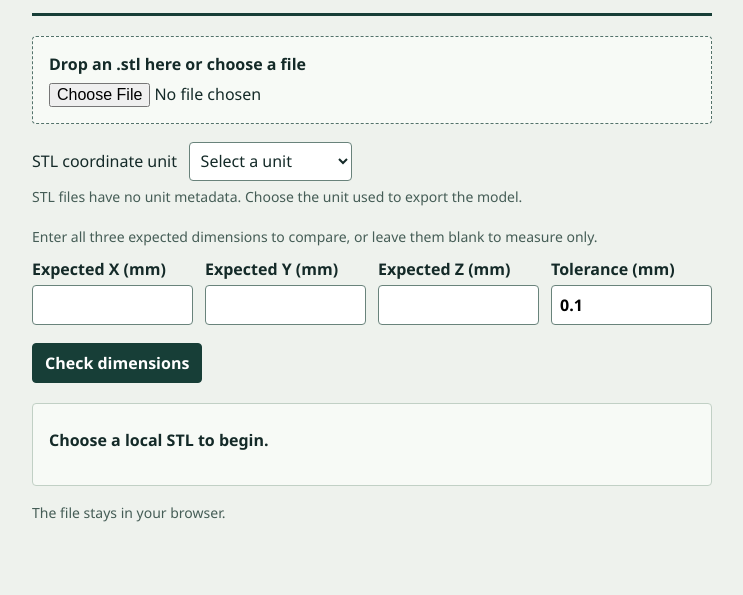
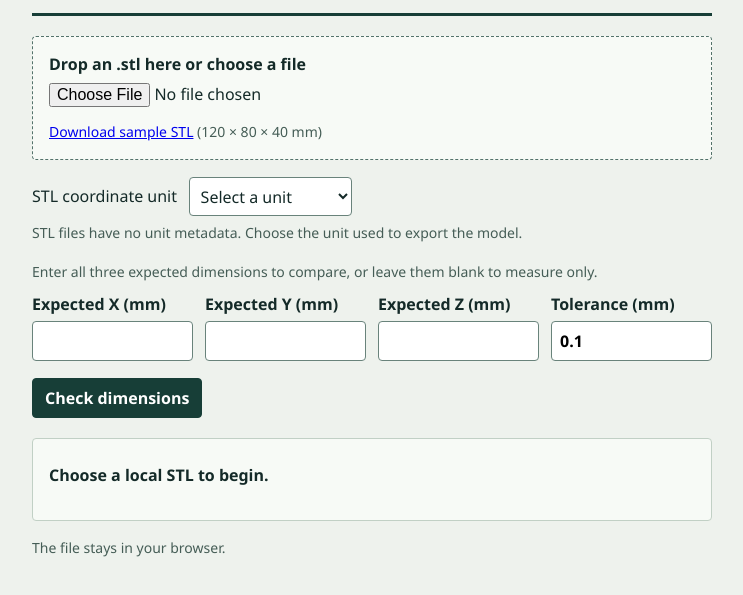
Before and after one commit to LeeJUNhao791/mesh-guard, a plain HTML site: page index.html in a window 1280 px wide. Shown: the part 175-770 px from the top of the page, without its empty margins (268-1011 px from the left). Drawn offline with Linux system fonts and the light colour scheme.

Commit message:
Prepare Mesh Guard for GitHub Pages (#1)

```diff
--- a/index.html
+++ b/index.html
@@ -21,6 +21,7 @@
         <div id="drop-zone">
           <label for="file">Drop an .stl here or choose a file</label>
           <input id="file" type="file" accept=".stl,model/stl" required>
+          <p class="field-help"><a href="./samples/cuboid-120x80x40-mm.stl" download>Download sample STL</a> (120 × 80 × 40 mm)</p>
         </div>
         <div>
           <label for="unit">STL coordinate unit</label>
```
Also changed, not shown: 4 other files.
